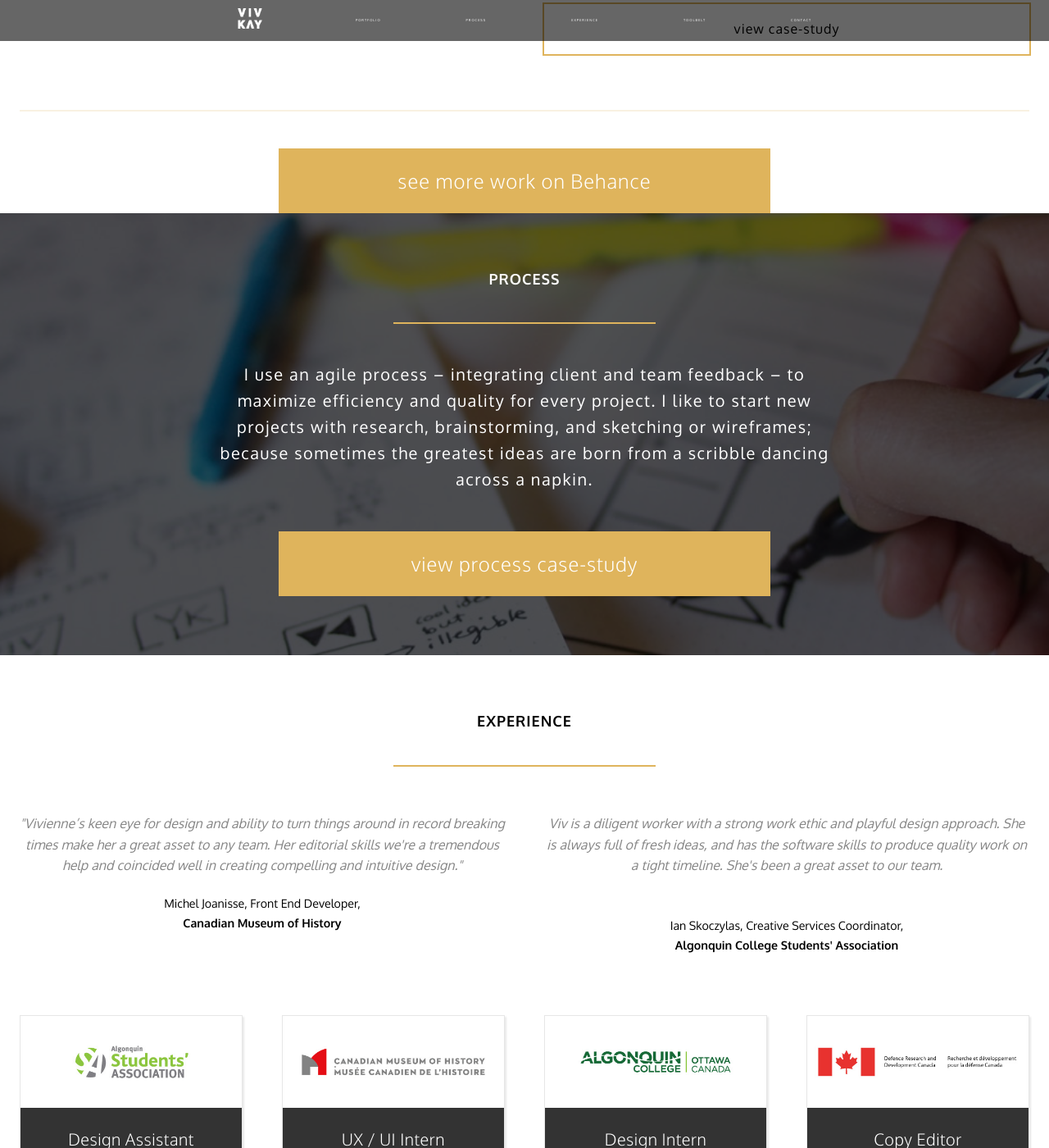
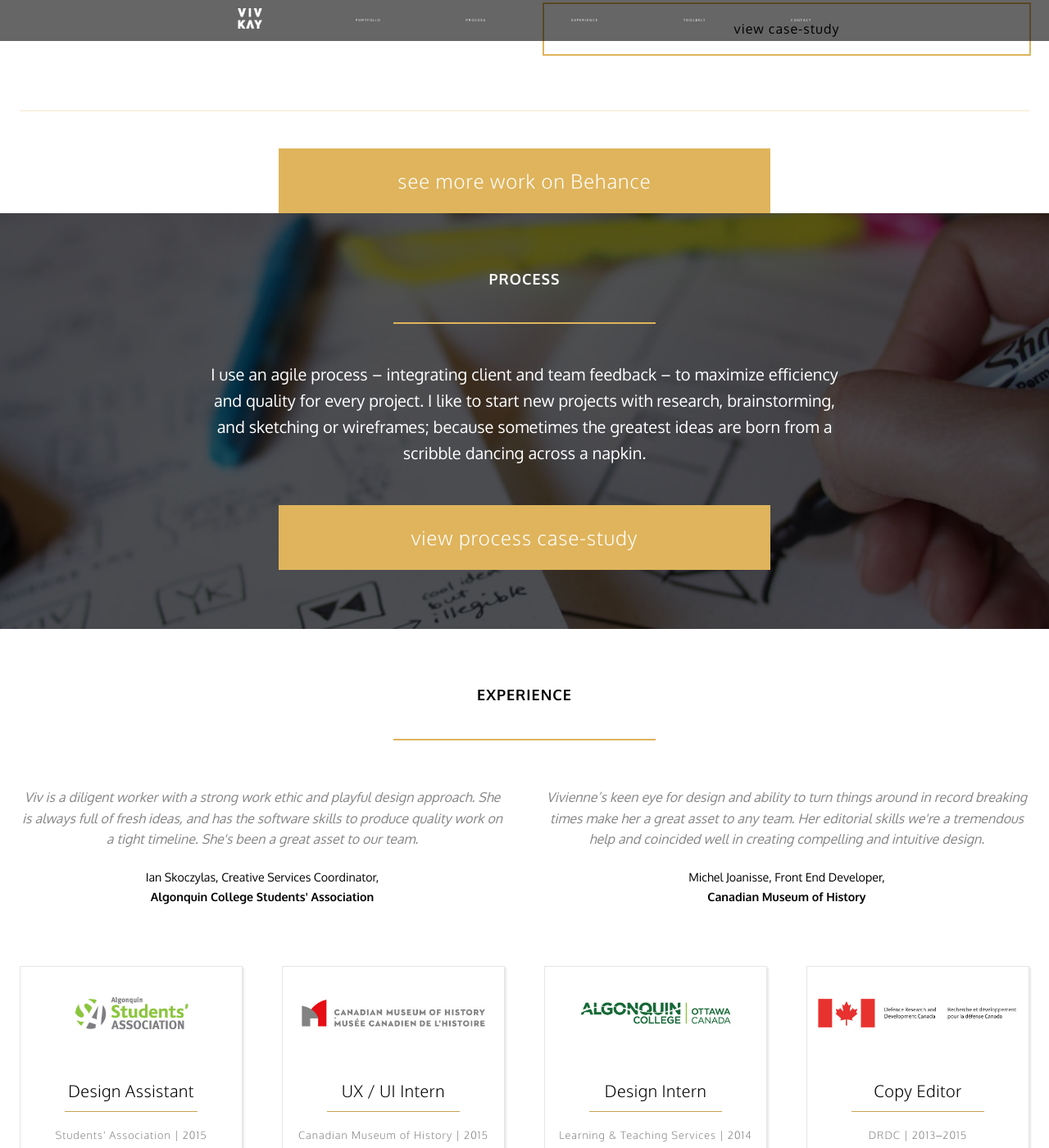
Before and after one commit to vivkay/portfolio-new, a Jekyll site: the page built from index.html, in a window 1280 px wide and 1400 px high, scrolled down 3804 px. Shown: the whole window at 82% size. Built offline with Jekyll 4.4.1, drawn with Linux system fonts in a browser that asks for light colours; Markdown is read by kramdown in place of the engine named in the settings.

Commit message:
adjusts letter spacing on index.html

```diff
--- a/css/main.css
+++ b/css/main.css
@@ -287,7 +287,6 @@
     padding: 0 2em;
     font-size: 1rem;
     line-height: 1.5;
-    letter-spacing: 1.5px;
 }
 
 .deck {
@@ -356,7 +355,6 @@
     display: inline-block;
     box-shadow: 2px 2px 2px #EAEAEA;
     width: 100%;
-    background-color: #333333;
 }
 
 .exp-box a {
@@ -508,7 +506,6 @@
     width: 60%;
     text-align: center;
     display: inline-block;
-    color: white;
 }
 
 .classification {
@@ -516,7 +513,6 @@
     padding-top: 1em;
     letter-spacing: 1px;
     font-weight: lighter;
-    color: #dfb45c;
 }
 
 .classification-black {
--- a/index.html
+++ b/index.html
@@ -66,12 +66,12 @@
 
     <div class="grid body-wrapper pad-t-1-2 pad-b-1-2">
         <div class="unit unit-xs-1 unit-s-1 unit-m-1 unit-l-1-2 gutter">
-            <p class="body push-2x grey italic">"Vivienne’s keen eye for design and ability to turn things around in record breaking times make her a great asset to any team. Her editorial skills we're a tremendous help and coincided well in creating compelling and intuitive design."</p>
-        <p class="milli">Michel Joanisse, Front End Developer, <br> <span class="bold">Canadian Museum of History</span></p>
+            <p class="body grey italic">Viv is a diligent worker with a strong work ethic and playful design approach. She is always full of fresh ideas, and has the software skills to produce quality work on a tight timeline. She's been a great asset to our team.</p>
+            <p class="milli">Ian Skoczylas, Creative Services Coordinator, <br> <span class="bold">Algonquin College Students' Association</span></p>
         </div>
         <div class="unit unit-xs-1 unit-s-1 unit-m-1 unit-l-1-2 gutter">
-            <p class="body push-2 grey italic">Viv is a diligent worker with a strong work ethic and playful design approach. She is always full of fresh ideas, and has the software skills to produce quality work on a tight timeline. She's been a great asset to our team.</p>
-            <p class="milli">Ian Skoczylas, Creative Services Coordinator, <br> <span class="bold">Algonquin College Students' Association</span></p>
+            <p class="body grey italic">Vivienne’s keen eye for design and ability to turn things around in record breaking times make her a great asset to any team. Her editorial skills we're a tremendous help and coincided well in creating compelling and intuitive design.</p>
+        <p class="milli">Michel Joanisse, Front End Developer, <br> <span class="bold">Canadian Museum of History</span></p>
         </div>
     </div>
 
@@ -82,7 +82,7 @@
                     <img src="{{ site.baseurl }}/img/{{ project.img }}" alt="">
                     <div class="exp-txt-wrap">
                         <p class="description">{{ project.title }}</p>
-                        <p class="classification">{{ project.place }} | {{ project.year }}</p>
+                        <p class="classification grey">{{ project.place }} | {{ project.year }}</p>
                     </div>
                 </div>
             </div>
@@ -92,31 +92,31 @@
 
 <section id="toolbelt" class="bg-light island-sandwich">
     <h2 class="section-header">Toolbelt</h2>
-    <p class="body-ctr island-mega">In addition to the ever-trusty pen and paper, these are a few of the software programs I currently use in my workflow.</p>
+    <p class="centered island-mega">In addition to the ever-trusty pen and paper, these are a few of the software programs I currently use in my workflow.</p>
     <div class="centered margins">
         <div class="grid">
-            <div class="unit unit-s-1-4 unit-m-1-4 unit-l-1-4 unit-xl-1-8 island">
+            <div class="unit unit-s-1-2 unit-m-1-4 unit-l-1-4 unit-xl-1-8 island">
                 <a class="sprite-ai"><span></span></a>
             </div>
-            <div class="unit unit-s-1-4 unit-m-1-4 unit-l-1-4 unit-xl-1-8 island">
+            <div class="unit unit-s-1-2 unit-m-1-4 unit-l-1-4 unit-xl-1-8 island">
                 <a class="sprite-ps"><span></span></a>
             </div>
-            <div class="unit unit-s-1-4 unit-m-1-4 unit-l-1-4 unit-xl-1-8 island">
+            <div class="unit unit-s-1-2 unit-m-1-4 unit-l-1-4 unit-xl-1-8 island">
                 <a class="sprite-id"><span></span></a>
             </div>
-            <div class="unit unit-s-1-4 unit-m-1-4 unit-l-1-4 unit-xl-1-8 island">
+            <div class="unit unit-s-1-2 unit-m-1-4 unit-l-1-4 unit-xl-1-8 island">
                 <a class="sprite-ae"><span></span></a>
             </div>
-            <div class="unit unit-s-1-4 unit-m-1-4 unit-l-1-4 unit-xl-1-8 island">
+            <div class="unit unit-s-1-2 unit-m-1-4 unit-l-1-4 unit-xl-1-8 island">
                 <a class="sprite-gh"><span></span></a>
             </div>
-            <div class="unit unit-s-1-4 unit-m-1-4 unit-l-1-4 unit-xl-1-8 island">
+            <div class="unit unit-s-1-2 unit-m-1-4 unit-l-1-4 unit-xl-1-8 island">
                 <a class="sprite-sketch"><span></span></a>
             </div>
-            <div class="unit unit-s-1-4 unit-m-1-4 unit-l-1-4 unit-xl-1-8 island">
+            <div class="unit unit-s-1-2 unit-m-1-4 unit-l-1-4 unit-xl-1-8 island">
                 <a class="sprite-bc"><span></span></a>
             </div>
-            <div class="unit unit-s-1-4 unit-m-1-4 unit-l-1-4 unit-xl-1-8 island">
+            <div class="unit unit-s-1-2 unit-m-1-4 unit-l-1-4 unit-xl-1-8 island">
                 <a class="sprite-brackets"><span></span></a>
             </div>
         </div>
```
